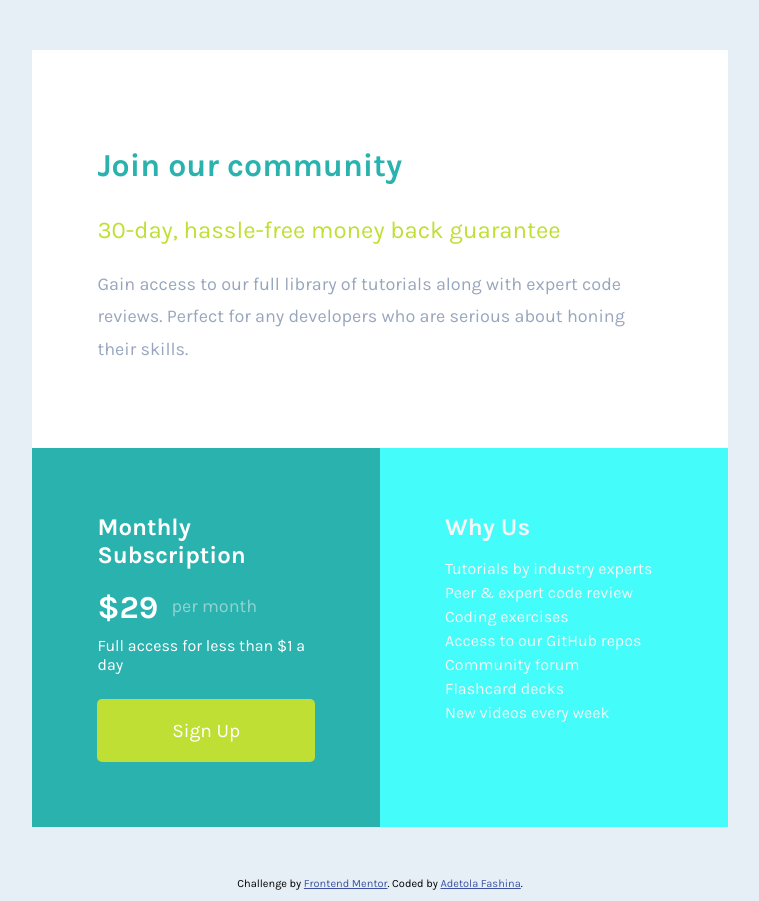
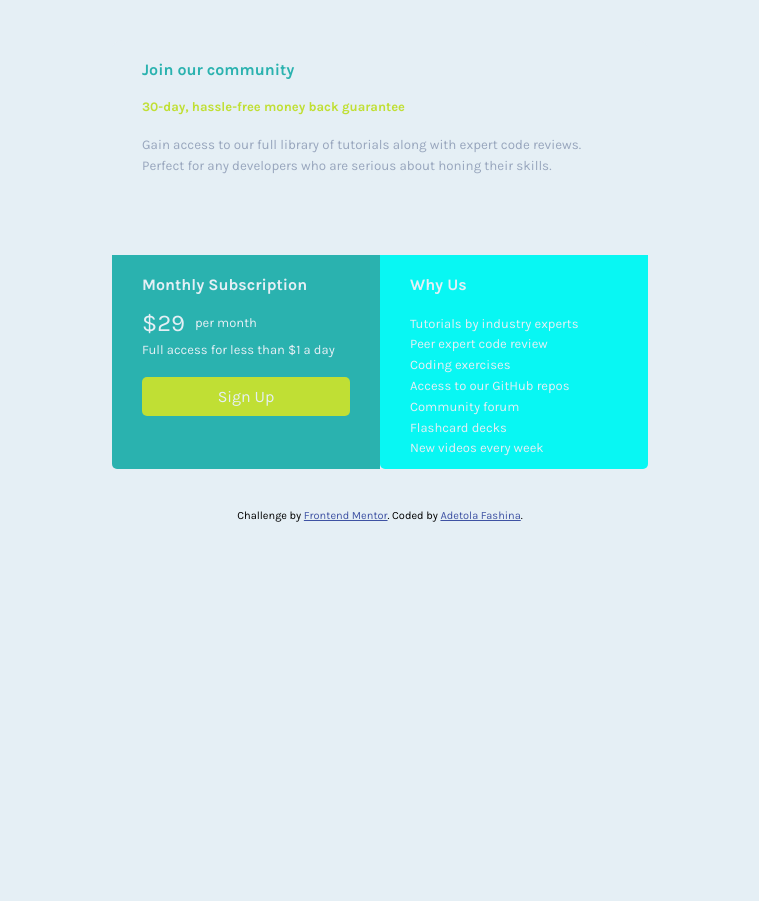
Before and after one commit to Adetolar/Single-price-grid, a plain HTML site: page index.html in a window 1280 px wide. Shown: the whole page, without its empty margins (260-1019 px from the left). After the commit the page ends 800 px from the top, so only its background shows below. Drawn offline with Linux system fonts and the light colour scheme.

Commit message:
Html and Css code review and update

```diff
--- a/index.html
+++ b/index.html
@@ -1,59 +1,69 @@
 <!DOCTYPE html>
 <html lang="en">
   <head>
-  <meta charset="UTF-8">
-  <meta name="viewport" content="width=device-width, initial-scale=1.0"> <!-- displays site properly based on user's device -->
-  <link rel="preconnect" href="https://fonts.googleapis.com">
-<link rel="preconnect" href="https://fonts.gstatic.com" crossorigin>
-<link href="https://fonts.googleapis.com/css2?family=Karla:wght@400;700&display=swap" rel="stylesheet">
-  <link rel="icon" type="image/png" sizes="32x32" href="./images/favicon-32x32.png">
-  <link rel="stylesheet" href="/singleprice.css">
+    <meta charset="UTF-8" />
+    <meta name="viewport" content="width=device-width, initial-scale=1.0" />
+    <!-- displays site properly based on user's device -->
+    <link rel="preconnect" href="https://fonts.googleapis.com" />
+    <link rel="preconnect" href="https://fonts.gstatic.com" crossorigin />
+    <link
+      href="https://fonts.googleapis.com/css2?family=Karla:wght@400;700&display=swap"
+      rel="stylesheet"
+    />
+    <link
+      rel="icon"
+      type="image/png"
+      sizes="32x32"
+      href="./images/favicon-32x32.png"
+    />
+    <link rel="stylesheet" href="/singleprice.css" />
     <title>Frontend Mentor | Single Price Grid Component</title>
-
   </head>
   <body>
+    <section id="subscription">
+      <div class="wrapper">
+        <div class="intro">
+          <p class="heading">Join our community</p>
 
-  <main>
-  <div class="joinNote">
-  <p>Join our community</p>
+          <h1>30-day, hassle-free money back guarantee</h1>
 
-  <p>30-day, hassle-free money back guarantee </p>
-
-  <p>Gain access to our full library of tutorials along with expert code reviews.
-  Perfect for any developers who are serious about honing their skills. </p>
+          <p>
+            Gain access to our full library of tutorials along with expert code
+            reviews. Perfect for any developers who are serious about honing
+            their skills.
+          </p>
         </div>
 
-<div class="subNote">
+        <div class="main">
+          <p class="heading">Monthly Subscription</p>
 
-<p>Monthly Subscription</p>
+          <p>$29 <span>per month</span></p>
 
-<p>&dollar;29 <span>per month</span></p>
-
-  <p>Full access for less than &dollar;1 a day</p>
+          <p>Full access for less than $1 a day</p>
 
           <a href="#">Sign Up</a>
         </div>
 
-<div class="whyNote">
-  <p>Why Us</p>
-
-  <p>
-  Tutorials by industry experts <br>
-  Peer &amp; expert code review <br>
-  Coding exercises <br>
-  Access to our GitHub repos <br>
-  Community forum <br>
-  Flashcard decks <br>
-  New videos every week</p>
-
+        <div class="info">
+          <p class="heading">Why Us</p>
+          <div class="inner_content">
+            <p>Tutorials by industry experts</p>
+            <p>Peer expert code review</p>
+            <p>Coding exercises</p>
+            <p>Access to our GitHub repos</p>
+            <p>Community forum</p>
+            <p>Flashcard decks</p>
+            <p>New videos every week</p>
           </div>
-
-</main>
-
+        </div>
+      </div>
+    </section>
     <footer>
       <p class="attribution">
-      Challenge by <a href="https://www.frontendmentor.io?ref=challenge" target="_blank">Frontend Mentor</a>.
-      Coded by <a href="#">Adetola Fashina</a>.
+        Challenge by
+        <a href="https://www.frontendmentor.io?ref=challenge" target="_blank"
+          >Frontend Mentor</a
+        >. Coded by <a href="#">Adetola Fashina</a>.
       </p>
     </footer>
   </body>
--- a/singleprice.css
+++ b/singleprice.css
@@ -1,346 +1,164 @@
-body{
-    background: hsl(204, 43%, 93%) ;
-    font-family: Karla;
-    font-size: 16px;
+* {
+  border: 0px;
+  margin: 0px;
+  padding: 0px;
 }
 
-    .attribution {font-size: 11px; text-align: center; }
-    .attribution a { color: hsl(228, 45%, 44%)}
+:root {
+  --primary-color-1: hsl(179, 62%, 43%);
+  --primary-color-2: hsl(71, 73%, 54%);
+  --primary-color-3: hsl(179, 94%, 50%);
 
-@media only screen and (min-width:320px) and (max-width:425px){
+  --Neutral-color-1: hsl(204, 43%, 93%);
+  --Neutral-color-2: hsl(218, 22%, 67%);
 
-
-
-
-main{
-    width: 90%;
-    margin: 40px auto;
+  --font-weight-1: 400;
+  --font-weight-2: 700;
 }
 
-.joinNote,.subNote,.whyNote{
-    padding: 30px;
+body {
+  background: hsl(204, 43%, 93%);
+  font-family: Karla;
+  font-size: 1rem;
 }
 
-.joinNote{
-    background: white;
-}
-.joinNote p:nth-child(1){
-    font-weight: 700;
-    font-size: x-large;
-    color:  hsl(179, 62%, 43%);
-}
-.joinNote p:nth-child(2){
-    color: hsl(71, 73%, 54%);
+h1 {
+  color: var(--primary-color-2);
+  font-size: small;
+  padding: 20px 0px;
 }
 
-.joinNote p:nth-child(3){
-    color:hsl(218, 22%, 67%) ;
-    font-size: small;
-    font-weight: 400;
-    line-height: 180%;
+.intro,
+.main,
+.info {
+  padding: 10px 30px;
 }
 
+.wrapper {
+  max-width: 320px;
+  margin: 40px auto;
+  background-color: var(--Neutral-color-1);
 
-
-.subNote{
-
-    background: hsl(179, 62%, 43%) ;
+  border-radius: 10px;
 }
 
-.subNote p{
-    color: white;
+.heading {
+  font-weight: var(--font-weight-2);
+  padding-top: 10px;
 }
 
-.subNote p:nth-child(1){
-    font-weight: 700;
-    margin: 0px;
+.intro .heading {
+  color: var(--primary-color-1);
 }
 
-
-.subNote p:nth-child(2){
-    font-size: xx-large;
-    font-weight: 700;
-    margin-bottom: 10px;
-    margin-top: 20px;
+h1 + p {
+  line-height: 1.6;
+  font-size: smaller;
+  color: var(--Neutral-color-2);
+  padding-bottom: 10px;
 }
 
-.subNote span{
-    margin-left: 5px;
-    display: inline-block;
-    font-size: medium;
-    color: whitesmoke;
-    font-weight: 400;
-    position: relative;
-    bottom: 6px;
-    opacity: 0.5;
-
+.main {
+  background: var(--primary-color-1);
+  color: var(--Neutral-color-1);
+  padding-bottom: 20px;
 }
 
-.subNote p:nth-child(3){
-    font-weight: 400;
-    margin-top: 0px;
-    margin-bottom: 25px;
+.main .heading {
+  padding: 10px 0px;
 }
 
-.subNote a{
-
-    display: block;
-    text-decoration: none;
-    color: white;
-    padding: 10px 10px;
-    /* margin: 1px auto; */
-    border-radius: 5px;
-    background:hsl(71, 73%, 54%);
-    text-align: center;
-
+.main .heading + p {
+  font-size: x-large;
+  padding: 5px 0px;
+  display: inline-flex;
+  align-items: center;
 }
 
-.whyNote{
-    background:hsl(179, 98%, 63%);
-    /* color: white; */
-    color: whitesmoke;
-
+.main p:nth-child(3) {
+  padding-bottom: 20px;
 }
 
-.whyNote p:nth-child(1){
-    font-weight: 700;
-
+span {
+  margin-left: 10px;
+  font-size: small;
 }
 
-.whyNote p:nth-child(2){
-    line-height: 180%;
-    font-size: small;
-    font-weight: 400;
-
+.main a {
+  text-decoration: none;
+  color: inherit;
+  display: block;
+  background-color: var(--primary-color-2);
+  padding: 10px 20px;
+  text-align: center;
+  border-radius: 5px;
 }
 
-
+.info {
+  background: var(--primary-color-3);
+  color: var(--Neutral-color-1);
+  border-radius: 0px 0px 5px 5px;
 }
 
-@media only screen and (min-width:426px) and (max-width:1023px){
-
-
-    main{
-        width: 70%;
-        margin: 40px auto;
+.info .heading {
+  padding-bottom: 20px;
 }
 
-    .joinNote,.subNote,.whyNote{
-        padding: 100px;
+.inner_content {
+  line-height: 1.6;
+  font-size: small;
 }
 
-    .joinNote{
-        background: white;
+footer {
+  font-size: 11px;
+  text-align: center;
 }
-    .joinNote p:nth-child(1){
-        font-weight: 700;
-        font-size: x-large;
-        color:  hsl(179, 62%, 43%);
-    }
-    .joinNote p:nth-child(2){
-        color: hsl(71, 73%, 54%);
+footer a {
+  color: hsl(228, 45%, 44%);
 }
 
-    .joinNote p:nth-child(3){
-        color:hsl(218, 22%, 67%) ;
-        font-size: small;
-        font-weight: 400;
-        line-height: 180%;
+@media screen and (min-width: 768px) {
+  .wrapper {
+    max-width: 33.5rem;
+    max-height: 55vh;
+    display: grid;
+    grid-template-rows: 1fr 1fr;
+    grid-template-columns: 1fr 1fr;
+  }
+  .intro,
+  .main,
+  .info {
+    padding: 10px 30px;
   }
 
-
-
-    .subNote{
-
-        background: hsl(179, 62%, 43%) ;
+  .intro {
+    grid-column: 1 / 3;
+    padding-bottom: 0px;
   }
 
-    .subNote p{
-        color: white;
+  .main {
+    border-bottom-left-radius: 5px;
   }
 
-    .subNote p:nth-child(1){
-        font-weight: 700;
-        margin: 0px;
+  .main p:nth-child(3) {
+    font-size: small;
+  }
 }
 
-
-    .subNote p:nth-child(2){
-        font-size: xx-large;
-        font-weight: 700;
-        margin-bottom: 10px;
-        margin-top: 20px;
+@media screen and (min-width: 1440px) {
+  .wrapper {
+    margin: 240px auto;
+    max-height: 32vh;
   }
 
-    .subNote span{
-        margin-left: 5px;
-        display: inline-block;
-        font-size: medium;
-        color: whitesmoke;
-        font-weight: 400;
-        position: relative;
-        bottom: 6px;
-        opacity: 0.5;
-
+  .main p:nth-child(3) {
+    font-size: small;
+    padding-bottom: 35px;
   }
 
-    .subNote p:nth-child(3){
-        font-weight: 400;
-        margin-top: 0px;
-        margin-bottom: 25px;
+  .inner_content {
+    line-height: 1.3;
+    font-size: small;
+    padding-bottom: 20px;
   }
-
-    .subNote a{
-
-        display: block;
-        text-decoration: none;
-        color: white;
-        padding: 10px 10px;
-        /* margin: 1px auto; */
-        border-radius: 5px;
-        background:hsl(71, 73%, 54%);
-        text-align: center;
-
 }
-
-    .whyNote{
-        background:hsl(179, 98%, 63%);
-        /* color: white; */
-        color: whitesmoke;
-
-    }
-
-    .whyNote p:nth-child(1){
-        font-weight: 700;
-
-    }
-
-    .whyNote p:nth-child(2){
-        line-height: 180%;
-        font-size: small;
-        font-weight: 400;
-
-    }
-
-
-}
-
-@media only screen and (min-width:1024px) and (max-width:1440px){
-
-    main{
-        width: 55%;
-        margin: 50px auto;
-        display: grid;
-        grid-template-columns: repeat(2,1fr);
-    }
-
-    .joinNote,.subNote,.whyNote{
-        padding: 65px;
-    }
-
-    .joinNote{
-        background: white;
-        grid-column: 1/3;
-    }
-    .joinNote p:nth-child(1){
-        font-weight: 700;
-        font-size: xx-large;
-        color:  hsl(179, 62%, 43%);
-    }
-    .joinNote p:nth-child(2){
-        color: hsl(71, 73%, 54%);
-        font-size: x-large;
-    }
-
-    .joinNote p:nth-child(3){
-        color:hsl(218, 22%, 67%) ;
-        font-size: large;
-        font-weight: 400;
-        line-height: 180%;
-    }
-
-
-
-    .subNote{
-
-        background: hsl(179, 62%, 43%) ;
-    }
-
-    .subNote p{
-        color: white;
-    }
-
-    .subNote p:nth-child(1){
-        font-weight: 700;
-        margin: 0px;
-        font-size: x-large;
-    }
-
-
-    .subNote p:nth-child(2){
-        font-size: xx-large;
-        font-weight: 700;
-        margin-bottom: 10px;
-        margin-top: 20px;
-    }
-
-    .subNote span{
-        margin-left: 5px;
-        display: inline-block;
-        font-size: medium;
-        color: whitesmoke;
-        font-weight: 400;
-        position: relative;
-        bottom: 6px;
-        opacity: 0.5;
-        font-size: large;
-
-
-    }
-
-    .subNote p:nth-child(3){
-        /* font-weight: 400; */
-        margin-top: 0px;
-        margin-bottom: 25px;
-        font-size: medium;
-    }
-
-    .subNote a{
-
-        display: block;
-        text-decoration: none;
-        color: white;
-        padding: 20px 20px;
-        margin-top: 25px;
-        border-radius: 5px;
-        background:hsl(71, 73%, 54%);
-        text-align: center;
-        font-size: larger;
-
-
-    }
-
-    .whyNote{
-        background:hsl(179, 98%, 63%);
-        /* color: white; */
-        color: whitesmoke;
-
-
-    }
-
-    .whyNote p:nth-child(1){
-        margin: 0px;
-        font-weight: 700;
-        font-size: x-large;
-
-    }
-
-    .whyNote p:nth-child(2){
-        line-height: 150%;
-        font-size: small;
-        /* font-weight: 400; */
-        font-size: medium;
-
-    }
-
-}
```
Also changed, not shown: images/screenshot/Desktop view.png (deleted), images/screenshot/Desktop.png (added), images/screenshot/Mobile view.png (deleted), images/screenshot/Mobile.png (added). Lines whose indentation alone changed are shown as unchanged.
